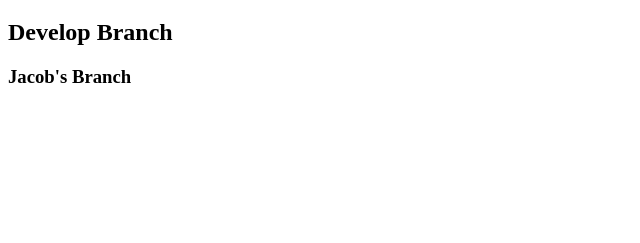
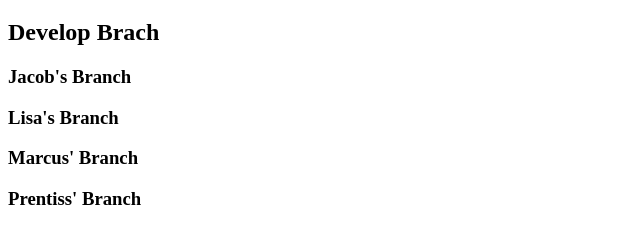
Before and after one commit to MarcusLogan94/TeamGit, a plain HTML site: page index.html in a window 1280 px wide. Shown: the part 61-304 px from the top of the page, without its empty margins (0-640 px from the left). Drawn offline with Linux system fonts and the light colour scheme.

Commit message:
tree clear

```diff
--- a/index.html
+++ b/index.html
@@ -8,8 +8,13 @@
 <body>
 
     <h1>Master Branch</h1>
-    <h2>Develop Branch</h2>
-    <h3>Jacob's Branch</h3>
+  <h2>Develop Brach</h2>
+  <h3>Jacob's Branch</h3>
+
+    <h3>Lisa's Branch</h3>
+  <h3>Marcus' Branch</h3>
+    <h3>Prentiss' Branch</h3>
+
 
 </body>
 </html>
```
